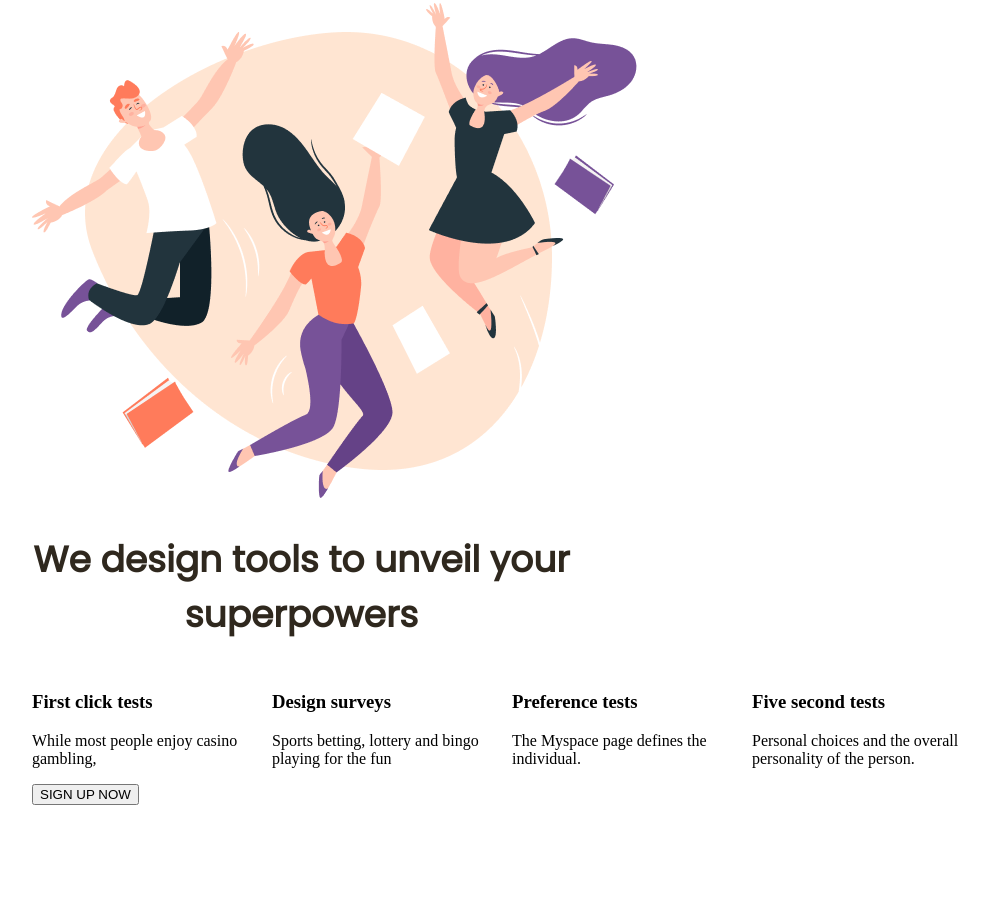
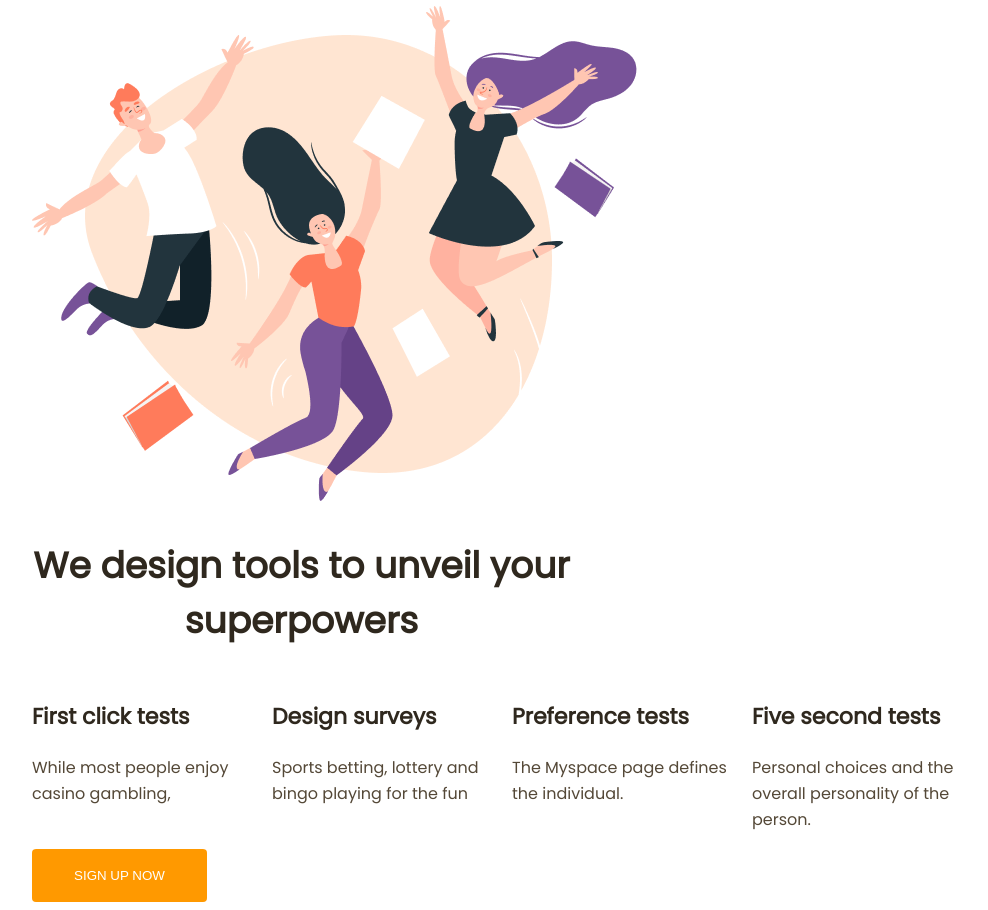
Before and after one commit to Vardagsbruket/sundsgarden_assignment_06, a plain HTML site: page index.html in a window 1280 px wide. Shown: the part 675-1585 px from the top of the page, without its empty margins (121-1109 px from the left). Before the commit the page ends 1488 px from the top, so only its background shows below. Drawn offline with Linux system fonts and the light colour scheme.

Commit message:
add style second section

```diff
--- a/index.html
+++ b/index.html
@@ -52,8 +52,9 @@
 
     <section>
         <div class="text-center">
-            <div></div>
-            <h2 >We design tools to unveil your superpowers</h2>
+            <div>
+                <h2 >We design tools to unveil your superpowers</h2>
+            </div>
         </div>
     </section>
     <section>
@@ -75,7 +76,7 @@
                 <p>Personal choices and the overall personality of the person. </p>
             </div>
         </div>
-        <button>SIGN UP NOW</button>
+        <button id="SignUpNow">SIGN UP NOW</button>
     </section>
 </body>
 </html>
--- a/styles/index.css
+++ b/styles/index.css
@@ -1,4 +1,6 @@
-
+body {
+    font-family: 'Poppins', sans-serif;
+}
 
 #logo {
     display: inline-block;
@@ -70,7 +72,6 @@ section {
 }
 .main-title {
     color: #2F281E;
-    font-family: Poppins;
     font-size: 44px;
     font-style: normal;
     font-weight: 700;
@@ -80,7 +81,6 @@ section {
 }
 .main-info {
     color: #544837;
-    font-family: Poppins;
     font-size: 18px;
     font-style: normal;
     font-weight: 400;
@@ -95,11 +95,13 @@ section {
     flex-shrink: 0;
     margin-right: 129px;
 }
+a {
+    color: #F90;
+}
 /*second section*/
 h2 {
     color: #2F281E;
     text-align: center;
-    font-family: Poppins;
     font-size: 36px;
     font-style: normal;
     font-weight: 700;
@@ -108,6 +110,7 @@ h2 {
 }
 .text-center {
     width: 539px;
+    display: flex;
     text-align: center;
 
 }
@@ -118,3 +121,26 @@ h2 {
     width: 240px;
     gap: 5px    ;
 }
+.tests h3 {
+    color: #2F281E;
+    font-size: 22px;
+    font-style: normal;
+    font-weight: 600;
+    line-height: normal;
+}
+.tests p {
+    color: #544837;
+    font-size: 16px;
+    font-style: normal;
+    font-weight: 500;
+    line-height: 26px; /* 162.5% */
+}
+#SignUpNow {
+    width: 175px;
+    height: 53px;
+    flex-shrink: 0;
+    border-radius: 4px;
+    background-color: #F90;
+    color: white;
+    border: none;
+}
```
